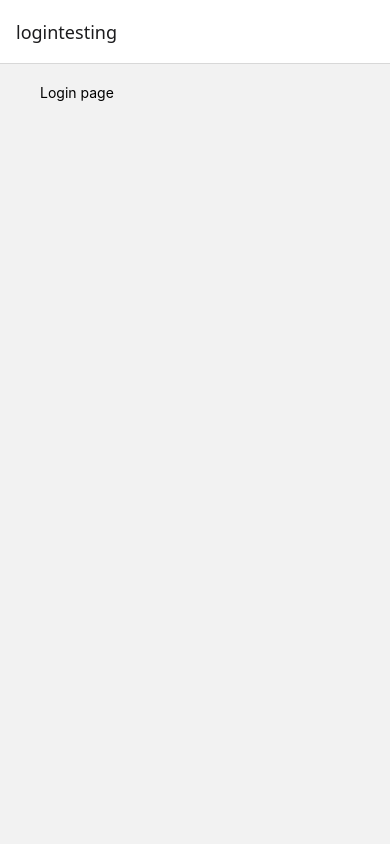
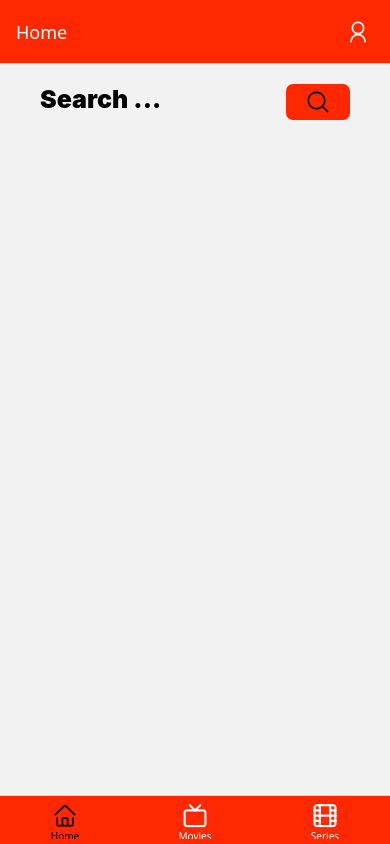
Before and after one commit to ayalasher/moviesapp, a React Native app: screen /Homescreen in a window 390 px wide. Built offline with nearby package versions, Linux system fonts and the light colour scheme.

Commit message:
configured bottom tabscreens , profile screen and search screen

```diff
--- a/App.js
+++ b/App.js
@@ -1,15 +1,24 @@
-import { StyleSheet, Text, View} from 'react-native';
+import { Pressable, StyleSheet, Text, View} from 'react-native';
 import React from 'react';
 import { NavigationContainer } from '@react-navigation/native';
 import { createNativeStackNavigator } from '@react-navigation/native-stack';
-import Loginscreen from  './assets/screens/Loginscreen'
+import {createBottomTabNavigator} from '@react-navigation/bottom-tabs'
+import AntDesign from '@expo/vector-icons/AntDesign';
+import Feather from '@expo/vector-icons/Feather';
+import { useNavigation } from '@react-navigation/native';
+
+
 import Signupscreen  from './assets/screens/Signupscreen'
+import  Homescreen    from './assets/screens/Homescreenall.js'
+import  Moviescreen  from "./assets/screens/Moviescreens.js"
+import Seriesscreen   from './assets/screens/Seriesscreen.js'
+import Profilescreen from './assets/screens/Profile.js';
+import Searchscreen from './assets/screens/searchscreen.js';
 
 
 
 
 // Import the functions you need from the SDKs you need
-// import { initializeApp } from "firebase/app";
 // import {getAuth , signInWithEmailAndPassword ,createUserWithEmailAndPassword , signOut   , onAuthStateChanged }  from 'firebase/auth'
 
 // TODO: Add SDKs for Firebase products that you want to use
@@ -31,14 +40,43 @@ import Signupscreen  from './assets/screens/Signupscreen'
 // const app = initializeApp(firebaseConfig);
 // const auth = getAuth(app)
 
+
+
+
+
+function Profileicon() {
+  const navigation = useNavigation();
+  function navigatetoprofile() {
+    navigation.navigate("Profile")
+  }
+  return <Pressable style={styles.pressablecontainer} onPress={navigatetoprofile} >
+    <View>
+      <Text>
+      <AntDesign name="user" size={24} color="white" />
+      </Text>
+    </View>
+  </Pressable>
+}
+
 const Stack = createNativeStackNavigator();
+const Tab = createBottomTabNavigator();
+
+function MyTabs() {
+  return ( <Tab.Navigator>
+    <Tab.Screen name="Homescreen" component={Homescreen}  options={{  headerRight:Profileicon ,  headerTintColor:"white" , headerStyle:{backgroundColor:"#FF2800" }, headerTitle:"Home" ,  tabBarInactiveBackgroundColor:"#FF2800" ,  tabBarActiveBackgroundColor:"#FF2800" ,tabBarInactiveTintColor:"white" , tabBarActiveTintColor:"black" , tabBarLabel:"Home"  , tabBarIcon:({color, size})=>(<AntDesign name="home" size={size} color={color} />)   }}   />
+    <Tab.Screen name="Moviesscreen" component={Moviescreen} options={{ headerRight:Profileicon , headerTintColor:"white" , headerStyle:{backgroundColor:"#FF2800" }, headerTitle:"Movies" ,  tabBarInactiveBackgroundColor:"#FF2800" ,  tabBarActiveBackgroundColor:"#FF2800" , tabBarInactiveTintColor:"white" , tabBarActiveTintColor:"black" ,  tabBarLabel:"Movies" , tabBarIcon:({color,size})=>(<Feather name="tv" size={size} color={color} />) }}   />
+    <Tab.Screen name="SeriesScreen" component={Seriesscreen} options={{ headerRight:Profileicon ,  headerTintColor:"white" ,  headerStyle:{backgroundColor:"#FF2800" }, headerTitle:"Series" ,  tabBarInactiveBackgroundColor:"#FF2800" ,  tabBarActiveBackgroundColor:"#FF2800" , tabBarInactiveTintColor:"white" , tabBarActiveTintColor:"black"  ,  tabBarLabel:"Series" , tabBarIcon:({color,size})=>(<Feather name="film" size={size} color={color} />) }} />
+  </Tab.Navigator> ) ;
+}
 
 
 export default function App() {
   return <NavigationContainer>
    <Stack.Navigator>
-    <Stack.Screen name="logintesting" component={Loginscreen} />
+    <Stack.Screen name="logintesting" component={MyTabs} options={{title:"Screen 1" ,  headerShown:false }} />
     <Stack.Screen name="Signtesting" component={Signupscreen} />
+    <Stack.Screen name='Profile'  component={Profilescreen} options={{title:"Profile" , headerStyle:{backgroundColor:"#FF2800"} , headerTintColor:"white" }}  />
+    <Stack.Screen name='searchscreen'  component={Searchscreen} options={{title:"Search" , headerStyle:{backgroundColor:"#FF2800"} , headerTintColor:"white" }}  />
    </Stack.Navigator>
   </NavigationContainer>
    ;
@@ -51,4 +89,9 @@ const styles = StyleSheet.create({
     marginVertical:50,
     padding:20
   },
+  pressablecontainer:{
+    borderRadius:7,
+    padding:10,
+    margin:10
+  }
 });
--- a/assets/screens/Homescreenall.js
+++ b/assets/screens/Homescreenall.js
@@ -1,11 +1,31 @@
 import { Text, View , StyleSheet } from "react-native";
+import Searchbutton from "../../buttons/searchbutton";
+
+
 
 export default function Homescreen() {
-    return <View>
-        <Text>Home screen</Text>
+    return <View style={styles.rootcontainer} >
+        <View style={styles.topview} >
+        <Text style={styles.headertxt} >Search ... </Text>
+        <Searchbutton/>
+        </View>
+
     </View>
 }
 
 const styles = StyleSheet.create({
+    rootcontainer:{
+        flex:1,
+        marginHorizontal:20,
+        padding:20
+    },
+    topview:{
+        flexDirection:"row",
+        justifyContent:"space-between"
+    },
+    headertxt:{
+        fontSize:25,
+        fontWeight:"900"
+    }
 
 })
--- /dev/null
+++ b/buttons/searchbutton.js
@@ -0,0 +1,35 @@
+import { Pressable, Text, View , StyleSheet } from "react-native";
+import { useNavigation } from "@react-navigation/native";
+import AntDesign from '@expo/vector-icons/AntDesign';
+
+export default function Searchbutton() {
+
+    const navigation = useNavigation();
+    function opensearchscreen() {
+        navigation.navigate("searchscreen")
+
+    }
+
+    return <Pressable style={styles.pressablecontainer} onPress={opensearchscreen} >
+        <View>
+            <Text>
+            <AntDesign style={styles.icon} name="search1" size={24} color="black" />
+            </Text>
+        </View>
+    </Pressable>
+}
+
+const styles = StyleSheet.create({
+    pressablecontainer:{
+        borderRadius:7,
+        backgroundColor:"#FF2800",
+        alignItems:"center",
+        justifyContent:"center",
+        elevation:4 ,
+        paddingVertical:5,
+        paddingHorizontal:20,
+      },
+      icon:{
+
+      }
+})
--- a/package.json
+++ b/package.json
@@ -9,8 +9,11 @@
     "web": "expo start --web"
   },
   "dependencies": {
+    "@react-navigation/bottom-tabs": "^7.0.1",
     "@react-navigation/native": "^7.0.0",
     "@react-navigation/native-stack": "^7.0.0",
+    "@react-navigation/stack": "^7.0.0",
+    "axios": "^1.7.7",
     "expo": "^52.0.4",
     "expo-status-bar": "^2.0.0",
     "firebase": "^11.0.1",
```
Also changed, not shown: 1 other file (tests, documents, lock files or other folders).
